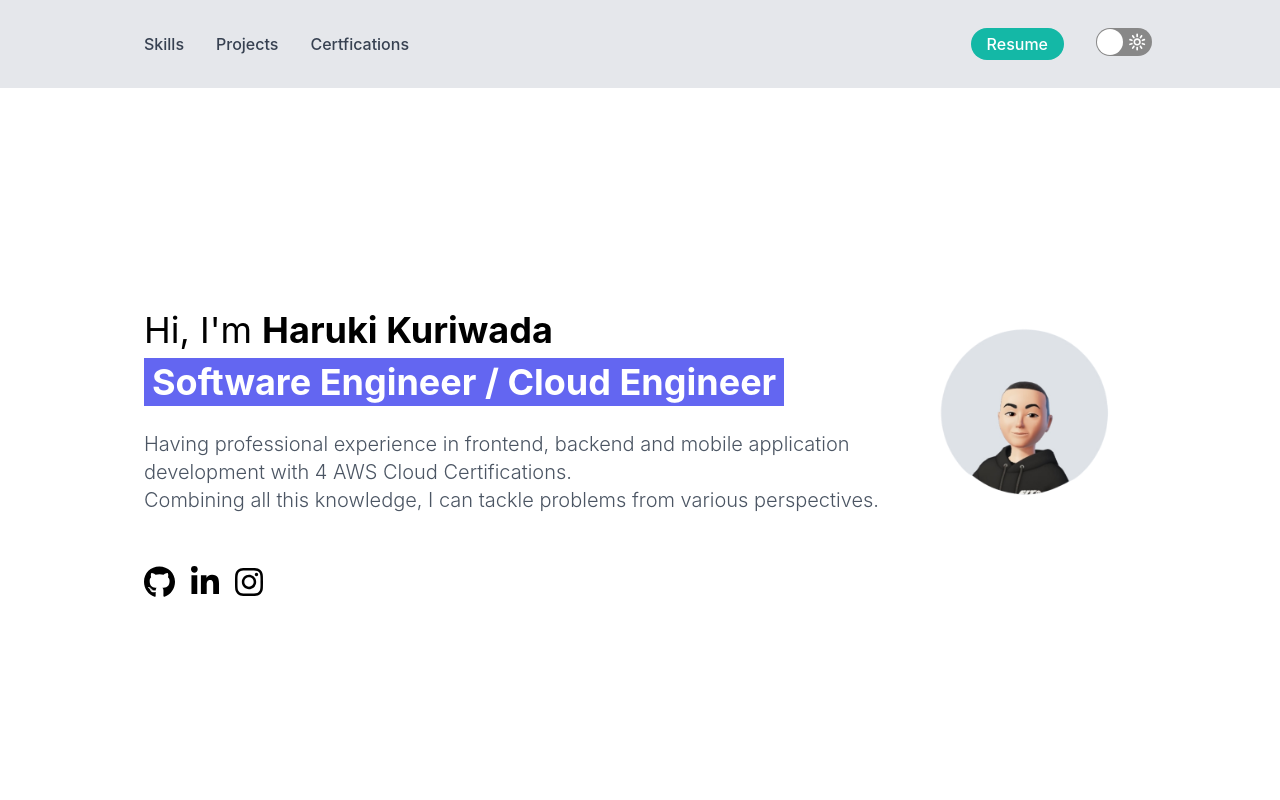
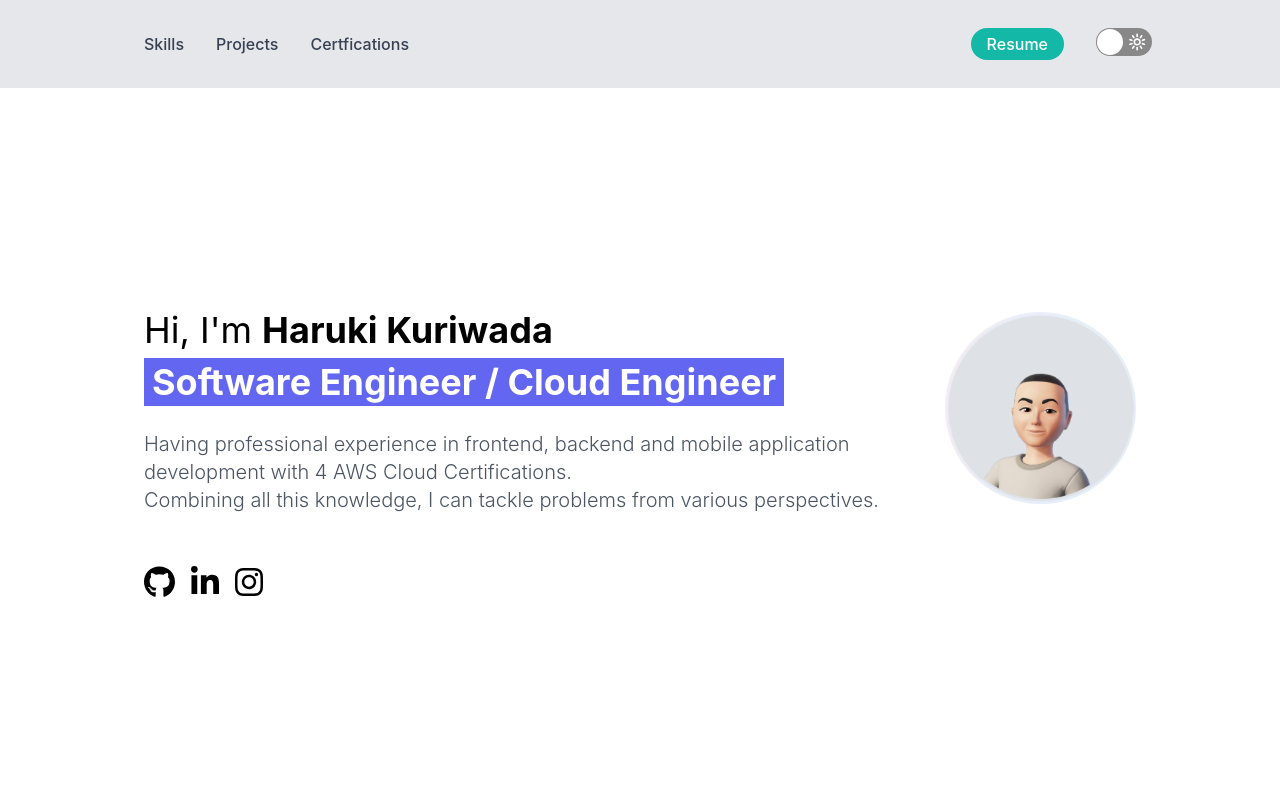
Before and after one commit to kuri-sun/customizable-portfolio, a React (Create React App) app: page / in a window 1280 px wide. Shown: the top 800 px of the page. Built offline with nearby package versions, Linux system fonts and the light colour scheme.

Commit message:
update avatar

```diff
--- a/src/components/Hiro.js
+++ b/src/components/Hiro.js
@@ -4,7 +4,7 @@ import {
   faInstagram,
   faLinkedinIn,
 } from "@fortawesome/free-brands-svg-icons";
-import avatar from "../assets/hero/avatar.png";
+import avatar from "../assets/hero/avator.jpeg";
 
 export default function Hiro(props) {
   const isDarkMode = props.isDarkMode;
@@ -60,7 +60,7 @@ export default function Hiro(props) {
           {/* Avator section */}
           <img
             src={avatar}
-            className="h-48"
+            className="h-48 rounded-full"
             alt="my portfolio avatar"
             data-aos="fade-left"
             data-aos-duration="1000"
```
Also changed, not shown: src/assets/hero/avatar.png (deleted), src/assets/hero/avator.jpeg (added).
